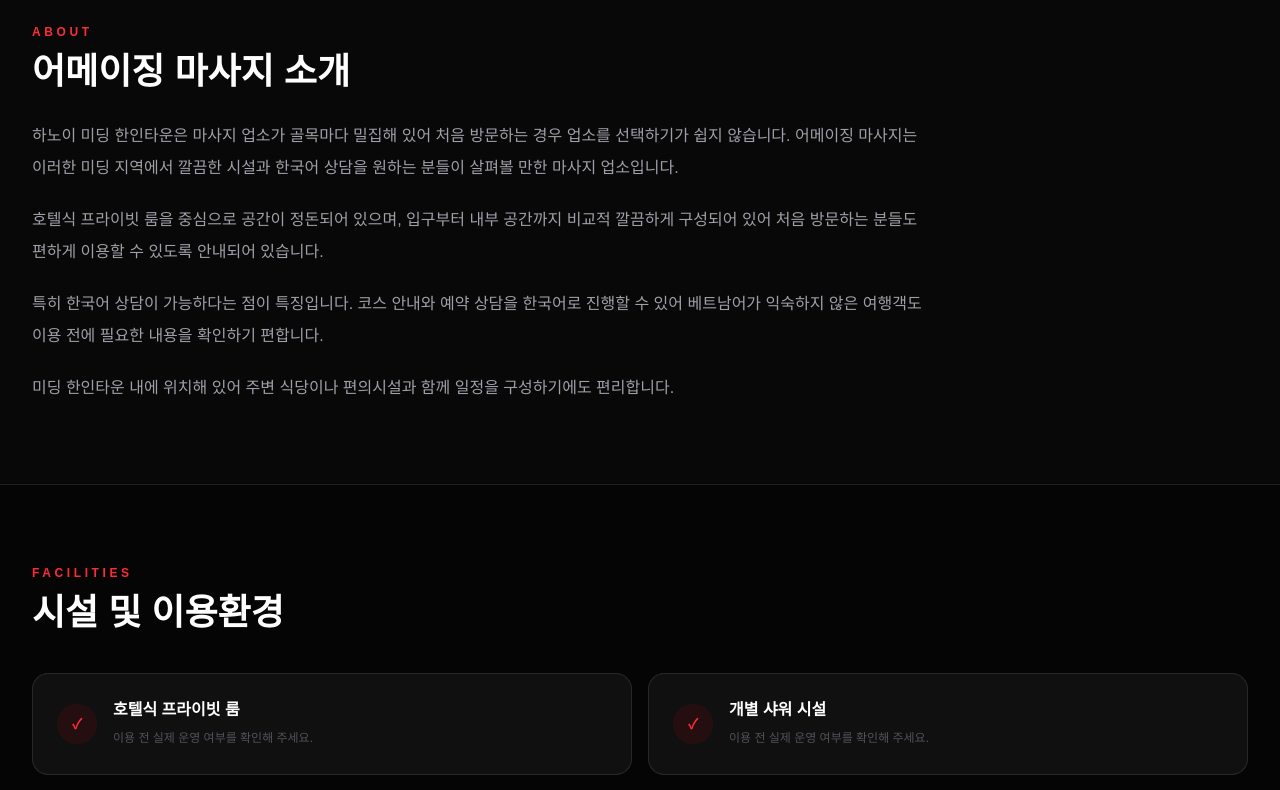
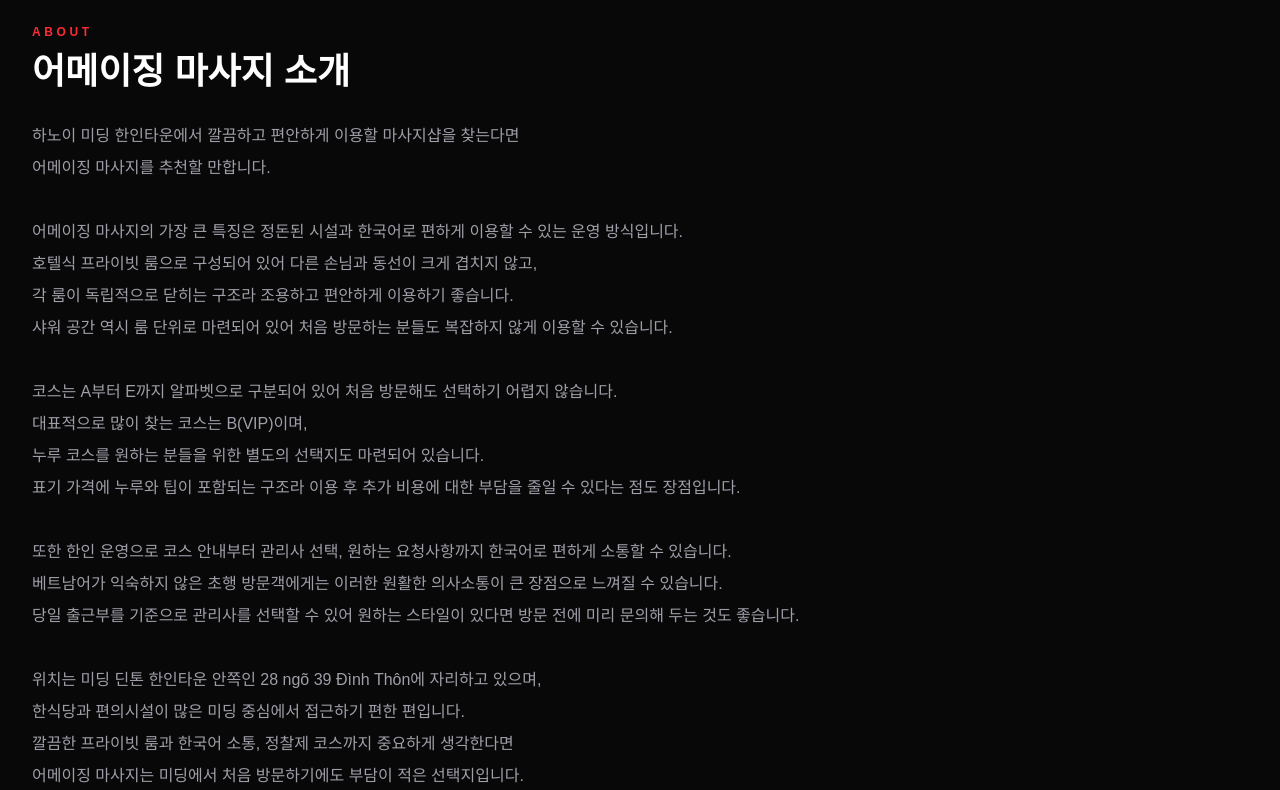
Before and after one commit to vietnam-nightlife/hanoi-nightlife, a Next.js app: page /1/1/amazing-massage in a window 1280 px wide. Shown: the part 3720-4510 px from the top of the page. Built offline with nearby package versions, Linux system fonts and the light colour scheme.

Commit message:
Update page.tsx

```diff
--- a/app/[city]/[category]/amazing-massage/page.tsx
+++ b/app/[city]/[category]/amazing-massage/page.tsx
@@ -637,32 +637,27 @@ export default function AmazingMassagePage() {
 
             <div className="mt-7 space-y-5 text-sm leading-8 text-zinc-400 md:text-base">
 
-              <p>
-                하노이 미딩 한인타운은 마사지 업소가 골목마다
-                밀집해 있어 처음 방문하는 경우 업소를 선택하기가
-                쉽지 않습니다. 어메이징 마사지는 이러한 미딩 지역에서
-                깔끔한 시설과 한국어 상담을 원하는 분들이 살펴볼 만한
-                마사지 업소입니다.
-              </p>
+              하노이 미딩 한인타운에서 깔끔하고 편안하게 이용할 마사지샵을 찾는다면<br />
+어메이징 마사지를 추천할 만합니다.<br /><br />
 
-              <p>
-                호텔식 프라이빗 룸을 중심으로 공간이 정돈되어 있으며,
-                입구부터 내부 공간까지 비교적 깔끔하게 구성되어 있어
-                처음 방문하는 분들도 편하게 이용할 수 있도록 안내되어
-                있습니다.
-              </p>
+어메이징 마사지의 가장 큰 특징은 정돈된 시설과 한국어로 편하게 이용할 수 있는 운영 방식입니다.<br />
+호텔식 프라이빗 룸으로 구성되어 있어 다른 손님과 동선이 크게 겹치지 않고,<br />
+각 룸이 독립적으로 닫히는 구조라 조용하고 편안하게 이용하기 좋습니다.<br />
+샤워 공간 역시 룸 단위로 마련되어 있어 처음 방문하는 분들도 복잡하지 않게 이용할 수 있습니다.<br /><br />
 
-              <p>
-                특히 한국어 상담이 가능하다는 점이 특징입니다.
-                코스 안내와 예약 상담을 한국어로 진행할 수 있어
-                베트남어가 익숙하지 않은 여행객도 이용 전에 필요한
-                내용을 확인하기 편합니다.
-              </p>
+코스는 A부터 E까지 알파벳으로 구분되어 있어 처음 방문해도 선택하기 어렵지 않습니다.<br />
+대표적으로 많이 찾는 코스는 B(VIP)이며,<br />
+누루 코스를 원하는 분들을 위한 별도의 선택지도 마련되어 있습니다.<br />
+표기 가격에 누루와 팁이 포함되는 구조라 이용 후 추가 비용에 대한 부담을 줄일 수 있다는 점도 장점입니다.<br /><br />
 
-              <p>
-                미딩 한인타운 내에 위치해 있어 주변 식당이나
-                편의시설과 함께 일정을 구성하기에도 편리합니다.
-              </p>
+또한 한인 운영으로 코스 안내부터 관리사 선택, 원하는 요청사항까지 한국어로 편하게 소통할 수 있습니다.<br />
+베트남어가 익숙하지 않은 초행 방문객에게는 이러한 원활한 의사소통이 큰 장점으로 느껴질 수 있습니다.<br />
+당일 출근부를 기준으로 관리사를 선택할 수 있어 원하는 스타일이 있다면 방문 전에 미리 문의해 두는 것도 좋습니다.<br /><br />
+
+위치는 미딩 딘톤 한인타운 안쪽인 28 ngõ 39 Đình Thôn에 자리하고 있으며,<br />
+한식당과 편의시설이 많은 미딩 중심에서 접근하기 편한 편입니다.<br />
+깔끔한 프라이빗 룸과 한국어 소통, 정찰제 코스까지 중요하게 생각한다면<br />
+어메이징 마사지는 미딩에서 처음 방문하기에도 부담이 적은 선택지입니다.
 
             </div>
 
```
